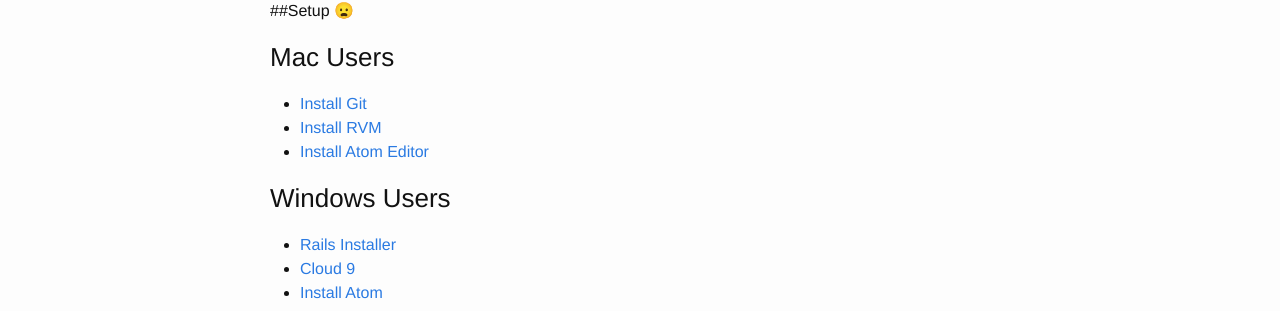
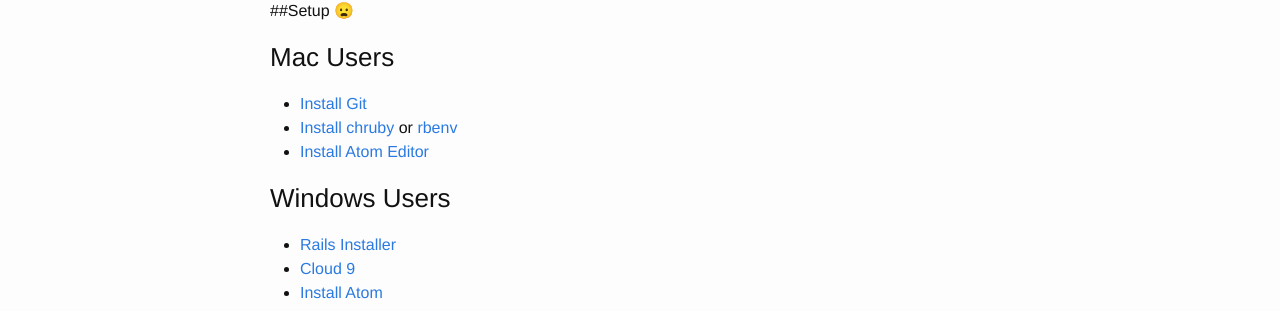
Before and after one commit to paircolumbus/paircolumbus.github.io, a Jekyll site: the page built from pages/getting_started.md, in a window 1280 px wide. Shown: the part 228-539 px from the top of the page. Built offline with Jekyll 4.4.1, drawn with Linux system fonts in a browser that asks for light colours; emoji names are drawn with the system emoji font; comment, search, counter and statistics services are not loaded.

Commit message:
linked to chruby and rbenv instead of RVM

```diff
--- a/pages/getting_started.md
+++ b/pages/getting_started.md
@@ -10,7 +10,7 @@
 
 ### Mac Users
 - [Install Git](http://git-scm.com/download/)
-- [Install RVM](http://rvm.io/)
+- [Install chruby](https://github.com/postmodern/chruby) or [rbenv](https://github.com/sstephenson/rbenv)
 - [Install Atom Editor](https://atom.io/)
 
 ### Windows Users
```
